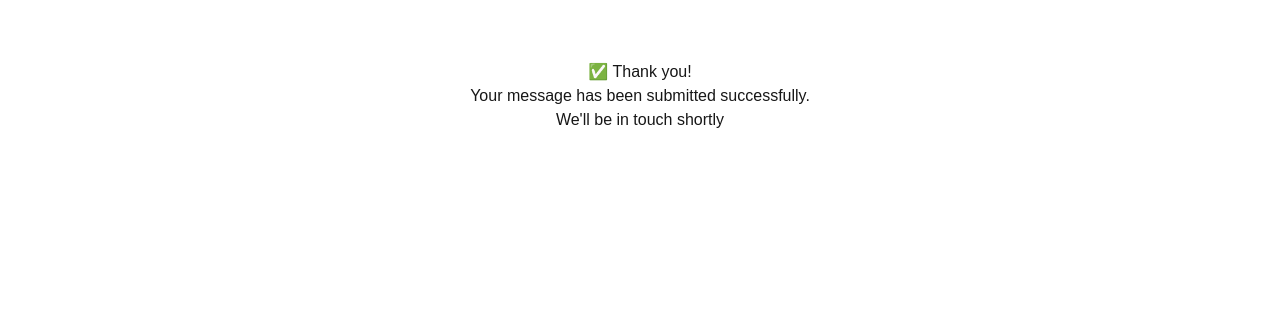
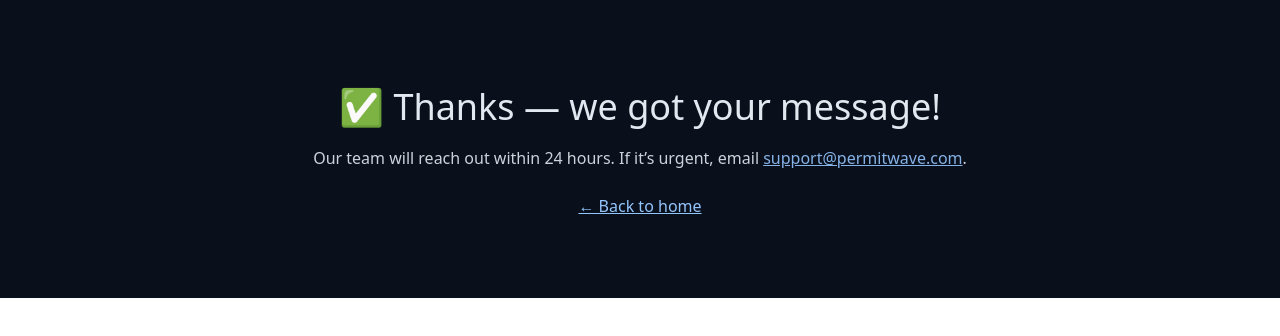
Before and after one commit to permitwave/permitwave, a Next.js app: page /thank-you in a window 1280 px wide. Shown: the top 336 px of the page. Built offline with nearby package versions, Linux system fonts and the light colour scheme.

Commit message:
Update page.tsx

```diff
--- a/src/app/thank-you/page.tsx
+++ b/src/app/thank-you/page.tsx
@@ -1,9 +1,18 @@
 export default function ThankYou() {
   return (
-    <div style={{padding: "60px", textAlign: "center"}}>
-      <h1>✅ Thank you!</h1>
-      <p>Your message has been submitted successfully.</p>
-      <a href="/">We'll be in touch shortly</a>
-    </div>
+    <main style={{ fontFamily: "ui-sans-serif,system-ui", color: "#e2e8f0", background: "#0a0f1c" }}>
+      <section style={{ maxWidth: 760, margin: "0 auto", padding: "80px 20px", textAlign: "center" }}>
+        <h1 style={{ fontSize: 36, margin: 0 }}>✅ Thanks — we got your message!</h1>
+        <p style={{ opacity: .9, marginTop: 12 }}>
+          Our team will reach out within 24 hours. If it’s urgent, email{" "}
+          <a href="mailto:support@permitwave.com" style={{ color: "#93c5fd", textDecoration: "underline" }}>
+            support@permitwave.com
+          </a>.
+        </p>
+        <p style={{ marginTop: 24 }}>
+          <a href="/" style={{ color: "#93c5fd", textDecoration: "underline" }}>← Back to home</a>
+        </p>
+      </section>
+    </main>
   );
 }
```
